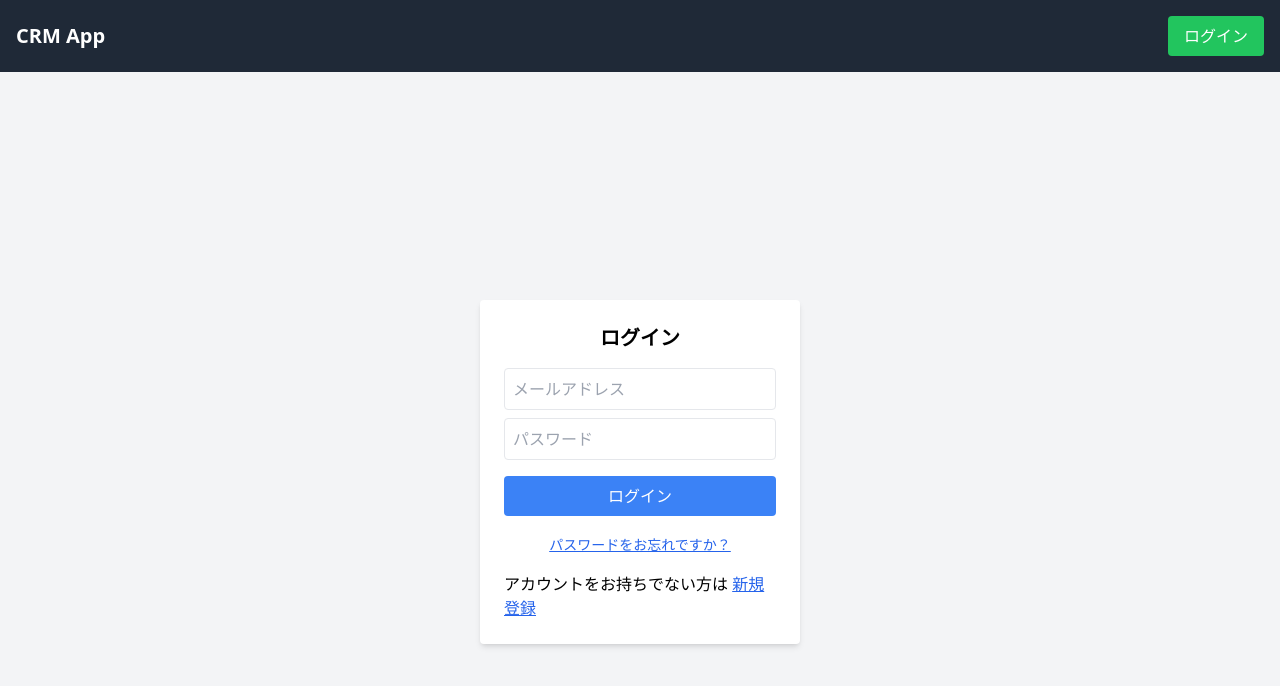
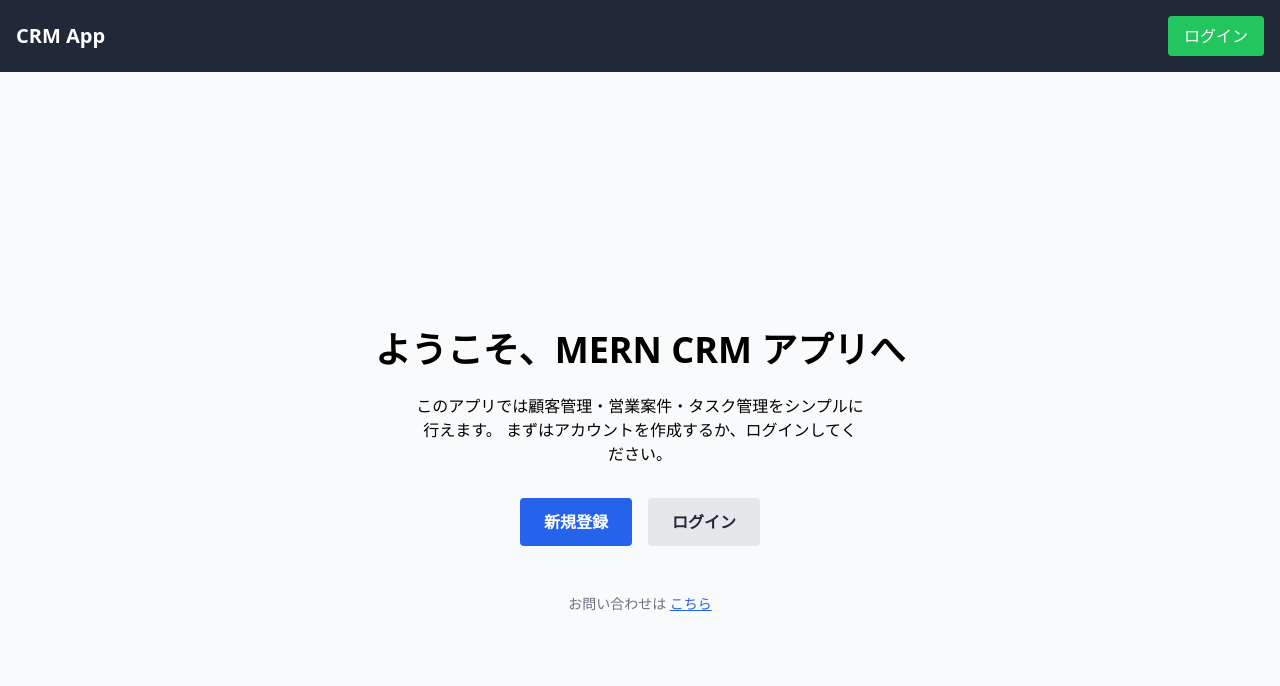
Before and after one commit to t-nakanishi-dev/mern-crm-app, a React (Vite) app in the folder frontend/: page / in a window 1280 px wide. Before the commit this address led to /login. Shown: the top 686 px of the page. Built offline with nearby package versions, Linux system fonts and the light colour scheme; no server answers.

Commit message:
Add Landing page, update routing and dashboard redirect

```diff
--- /dev/null
+++ b/frontend/src/pages/Landing.jsx
@@ -0,0 +1,54 @@
+// src/pages/Landing.jsx
+
+import React, { useEffect } from "react";
+import { Link, useNavigate } from "react-router-dom";
+import { auth } from "../firebase/config"; // Firebase auth
+
+export default function Landing() {
+  const navigate = useNavigate();
+
+  useEffect(() => {
+    // ユーザーがログイン済みならダッシュボードへリダイレクト
+    const unsubscribe = auth.onAuthStateChanged((user) => {
+      if (user) {
+        navigate("/dashboard", { replace: true });
+      }
+    });
+
+    return () => unsubscribe();
+  }, [navigate]);
+
+  return (
+    <div className="min-h-screen flex flex-col items-center justify-center bg-gray-50 p-6">
+      <h1 className="text-4xl font-bold mb-6 text-center">
+        ようこそ、MERN CRM アプリへ
+      </h1>
+      <p className="text-center mb-8 max-w-md">
+        このアプリでは顧客管理・営業案件・タスク管理をシンプルに行えます。
+        まずはアカウントを作成するか、ログインしてください。
+      </p>
+
+      <div className="flex gap-4">
+        <Link
+          to="/register"
+          className="px-6 py-3 bg-blue-600 text-white font-semibold rounded hover:bg-blue-700"
+        >
+          新規登録
+        </Link>
+        <Link
+          to="/login"
+          className="px-6 py-3 bg-gray-200 text-gray-800 font-semibold rounded hover:bg-gray-300"
+        >
+          ログイン
+        </Link>
+      </div>
+
+      <p className="mt-12 text-sm text-gray-500">
+        お問い合わせは{" "}
+        <Link to="/contact-form" className="underline text-blue-600">
+          こちら
+        </Link>
+      </p>
+    </div>
+  );
+}
--- a/frontend/src/pages/Register.jsx
+++ b/frontend/src/pages/Register.jsx
@@ -54,9 +54,8 @@ function Register() {
       // バックエンドにユーザー登録
       await registerUserInBackend(idToken, userData);
 
-      // 登録後はログアウト状態にしてログイン画面へ遷移
-      await auth.signOut();
-      navigate("/login");
+      // ✅ 自動でダッシュボードへ遷移
+      navigate("/dashboard");
     } catch (error) {
       console.error("❌ Firebase 登録エラー:", error);
       setError(error.message); // エラー表示
--- a/frontend/src/routes/AppRoutes.jsx
+++ b/frontend/src/routes/AppRoutes.jsx
@@ -1,44 +1,50 @@
 // src/routes/AppRoutes.jsx
 
 import React from "react";
-import { Routes, Route } from "react-router-dom";
+import { Routes, Route, Navigate } from "react-router-dom";
 
 // =========================
 // 公開ページ（認証不要）
 // =========================
-import Login from "../pages/Login"; // ログインページ
-import Register from "../pages/Register"; // ユーザー登録ページ
-import FreeContactPage from "../pages/FreeContactPage"; // お問い合わせフォーム（未ログインでもアクセス可能）
-import PasswordReset from "../components/PasswordReset"; // パスワードリセットフォーム
+import Login from "../pages/Login";
+import Register from "../pages/Register";
+import FreeContactPage from "../pages/FreeContactPage";
+import PasswordReset from "../components/PasswordReset";
+import LandingPage from "../pages/Landing"; // ランディングページ追加
 
 // =========================
 // 一般ユーザー用ページ（ログイン必須）
 // =========================
-import Dashboard from "../pages/Dashboard"; // ダッシュボード
-import ProfilePage from "../pages/ProfilePage"; // プロフィール編集ページ
-import CustomerPage from "../pages/CustomerPage"; // 顧客一覧ページ
-import CustomerDetailPage from "../pages/CustomerDetailPage"; // 顧客詳細ページ
-import ContactsPage from "../pages/ContactsPage"; // 連絡先一覧ページ
-import ContactForm from "../components/ContactForm"; // 連絡先作成フォーム
-import SalesPage from "../pages/SalesPage"; // 営業案件一覧ページ
-import SalesDetailPage from "../pages/SalesDetailPage"; // 営業案件詳細ページ
-import TasksPage from "../pages/TasksPage"; // タスク一覧ページ
-import KanbanBoard from "../components/Kanban/KanbanBoard"; // カンバンボード表示コンポーネント
+import Dashboard from "../pages/Dashboard";
+import ProfilePage from "../pages/ProfilePage";
+import CustomerPage from "../pages/CustomerPage";
+import CustomerDetailPage from "../pages/CustomerDetailPage";
+import ContactsPage from "../pages/ContactsPage";
+import ContactForm from "../components/ContactForm";
+import SalesPage from "../pages/SalesPage";
+import SalesDetailPage from "../pages/SalesDetailPage";
+import TasksPage from "../pages/TasksPage";
+import KanbanBoard from "../components/Kanban/KanbanBoard";
 
 // =========================
 // 管理者用ページ（adminOnly）
 // =========================
-import AdminUserPage from "../pages/AdminUserPage"; // ユーザー管理ページ
-import AdminUserDetailPage from "../pages/AdminUserDetailPage"; // ユーザー詳細ページ
+import AdminUserPage from "../pages/AdminUserPage";
+import AdminUserDetailPage from "../pages/AdminUserDetailPage";
 
 // =========================
 // 共通コンポーネント
 // =========================
-import ProtectedRoute from "../components/ProtectedRoute"; // ログイン必須/管理者専用ページ制御用ラッパー
+import ProtectedRoute from "../components/ProtectedRoute";
 
 const AppRoutes = () => {
   return (
     <Routes>
+      {/* =========================
+          ランディングページ（未ログインなら表示、ログイン済みなら Dashboard に自動遷移）
+      ========================= */}
+      <Route path="/" element={<LandingPage />} />
+
       {/* =========================
           公開ページ（ログイン不要）
       ========================= */}
@@ -50,14 +56,6 @@ const AppRoutes = () => {
       {/* =========================
           ログイン必須ページ
       ========================= */}
-      <Route
-        path="/"
-        element={
-          <ProtectedRoute>
-            <Dashboard />
-          </ProtectedRoute>
-        }
-      />
       <Route
         path="/dashboard"
         element={
@@ -166,6 +164,11 @@ const AppRoutes = () => {
           </ProtectedRoute>
         }
       />
+
+      {/* =========================
+          未定義のパスはホームへリダイレクト
+      ========================= */}
+      <Route path="*" element={<Navigate to="/" replace />} />
     </Routes>
   );
 };
```
